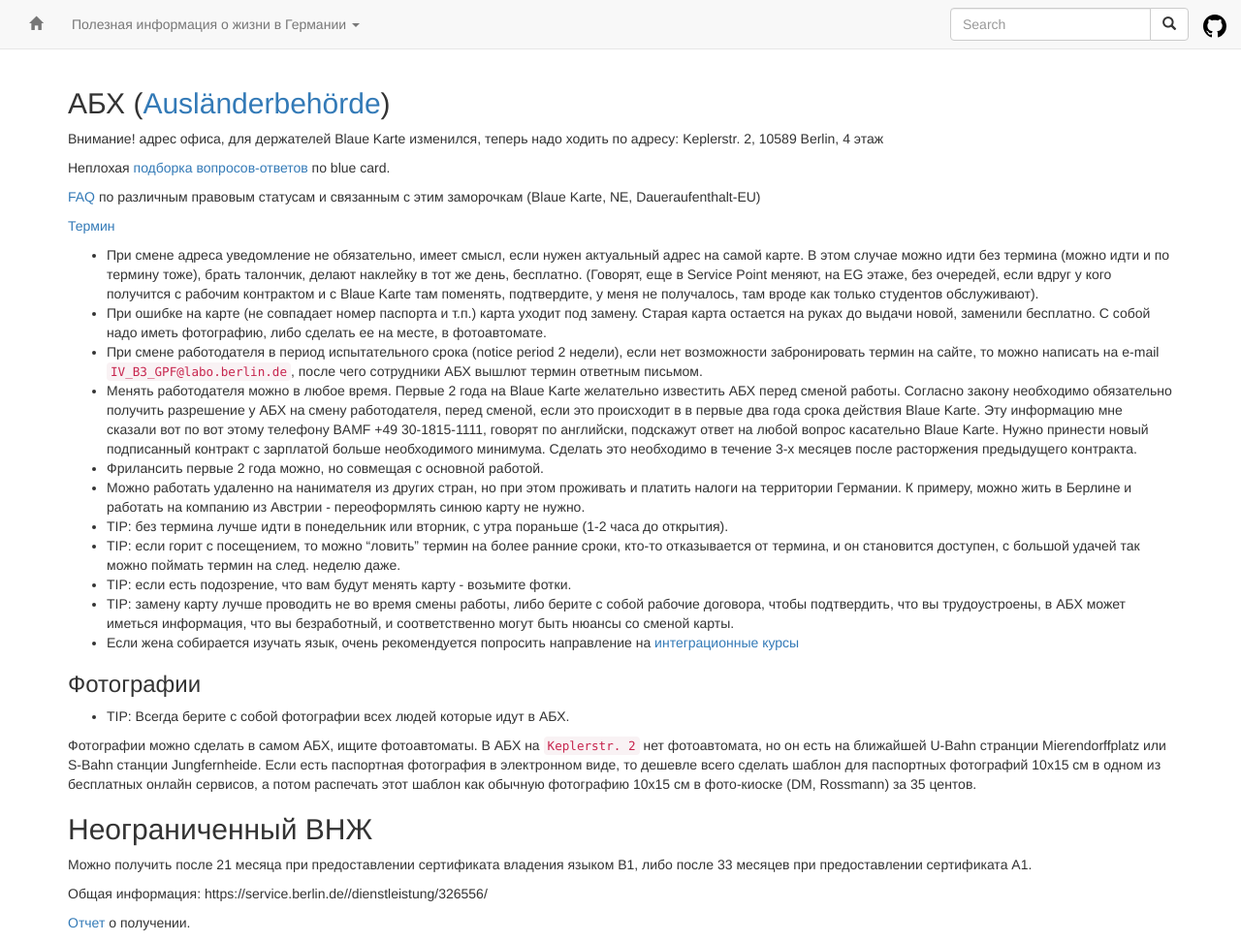
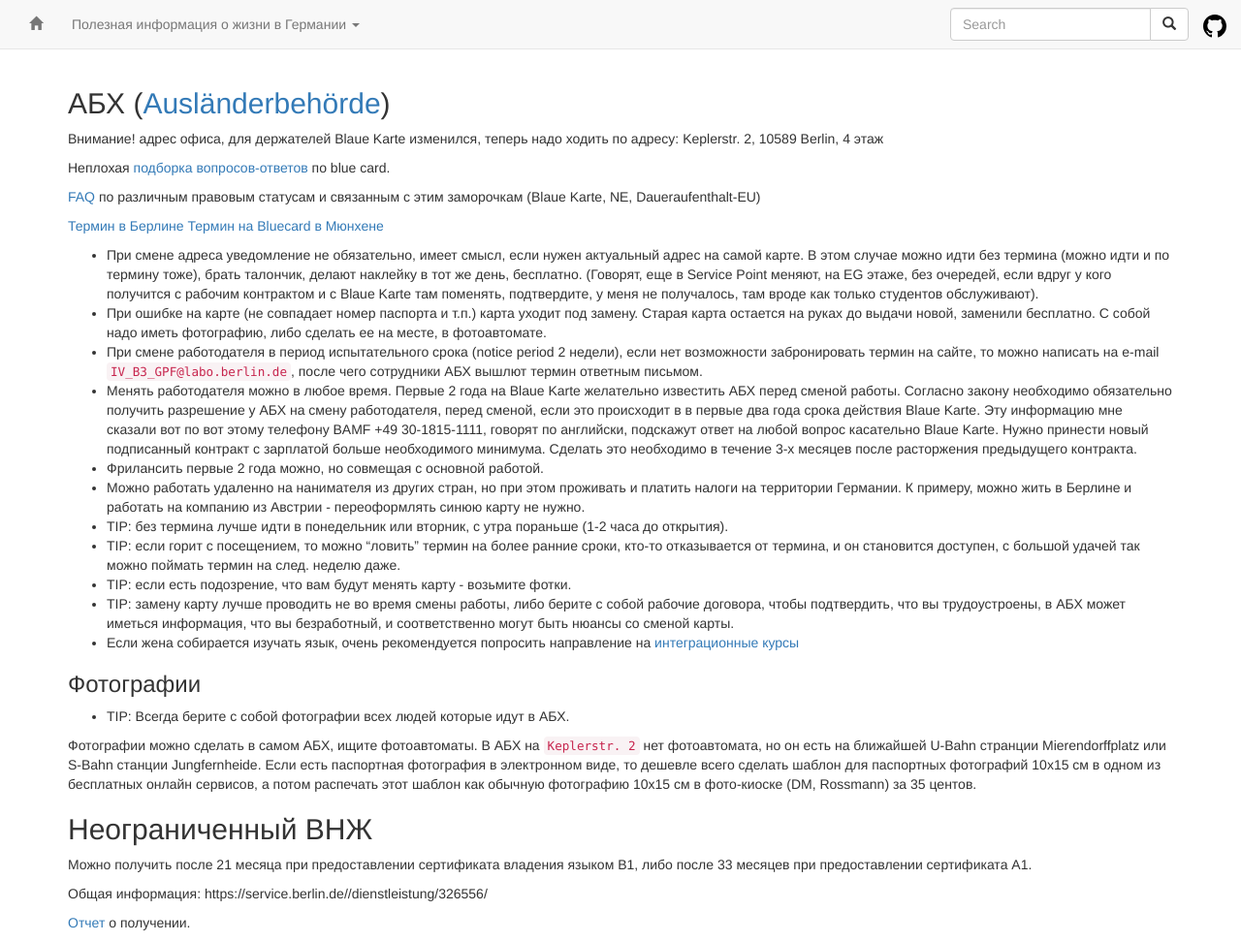
Before and after one commit to ru-de/faq, a Jekyll site: the page built from pages/АБХ.md, in a window 1280 px wide and 972 px high. Shown: the whole window at 97% size. Built offline with Jekyll 4.4.1, drawn with Linux system fonts in a browser that asks for light colours; nearby versions of some CDN libraries.

Commit message:
Travis #1151: sync github pages

```diff
--- a/pages/АБХ.md
+++ b/pages/АБХ.md
@@ -12,7 +12,8 @@ layout: default
 [FAQ](http://faq.germany.ru/status.db/items/63.html) по различным правовым статусам и связанным с этим заморочкам (Blaue Karte, NE, Daueraufenthalt-EU)
 
 
-[Термин](https://formular.berlin.de/jfs/findform?shortname=OTVBerlin&formtecid=4&areashortname=LABO)
+[Термин в Берлине](https://formular.berlin.de/jfs/findform?shortname=OTVBerlin&formtecid=4&areashortname=LABO)
+[Термин на Bluecard в Мюнхене](https://www.muenchen.de/rathaus/terminvereinbarung_abh.html?cts=1080627)
 
 - При смене адреса уведомление не обязательно, имеет смысл, если нужен актуальный адрес на самой карте. В этом случае можно идти без термина (можно идти и по термину тоже), брать талончик, делают наклейку в тот же день, бесплатно. (Говорят, еще в Service Point меняют, на EG этаже, без очередей, если вдруг у кого получится с рабочим контрактом и с Blaue Karte там поменять, подтвердите, у меня не получалось, там вроде как только студентов обслуживают).
 - При ошибке на карте (не совпадает номер паспорта и т.п.) карта уходит под замену. Старая карта остается на руках до выдачи новой, заменили бесплатно. С собой надо иметь фотографию, либо сделать ее на месте, в фотоавтомате.
```
